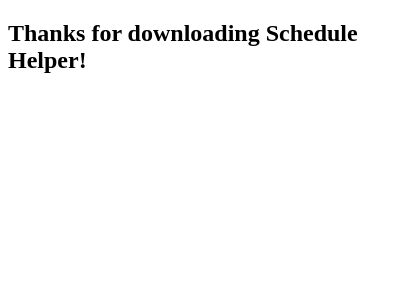
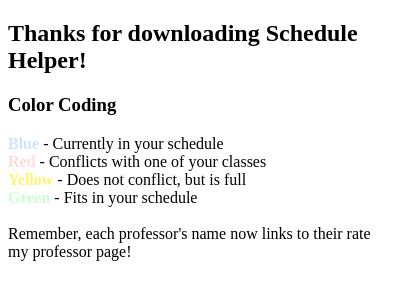
Before and after one commit to sergeichestakov/ScheduleHelper, a browser extension: page popup/popup.html in a window 400 px wide. Drawn offline with Linux system fonts and the light colour scheme.

Commit message:
Added to popup

```diff
--- /dev/null
+++ b/popup/popup.css
@@ -0,0 +1,23 @@
+body {
+  min-width:225px;
+}
+
+.text {
+  font-weight: bold;
+}
+
+.blue {
+  color: rgb(207, 228, 255);
+}
+
+.red {
+  color: rgb(255, 220, 220);
+}
+
+.yellow {
+  color: rgb(255, 244, 112);
+}
+
+.green {
+  color: rgb(206, 255, 206);
+}
--- a/popup/popup.html
+++ b/popup/popup.html
@@ -2,8 +2,21 @@
 <html>
   <head>
     <Title>Popup</Title>
+    <link rel="stylesheet" href="popup.css"/>
   </head>
   <body>
     <h2>Thanks for downloading Schedule Helper!</h2>
+    <h3>Color Coding</h3>
+
+    <div><span class="blue text">Blue</span> - Currently in your schedule</div>
+    <div><span class="red text">Red</span> - Conflicts with one of your classes</div>
+    <div><span class="yellow text">Yellow</span> - Does not conflict, but is full</div>
+    <div><span class="green text">Green</span> - Fits in your schedule</div>
+    <br />
+
+    <div>
+      Remember, each professor's name now links to their rate my professor page!
+    </div>
+
   </body>
 </html>
```
